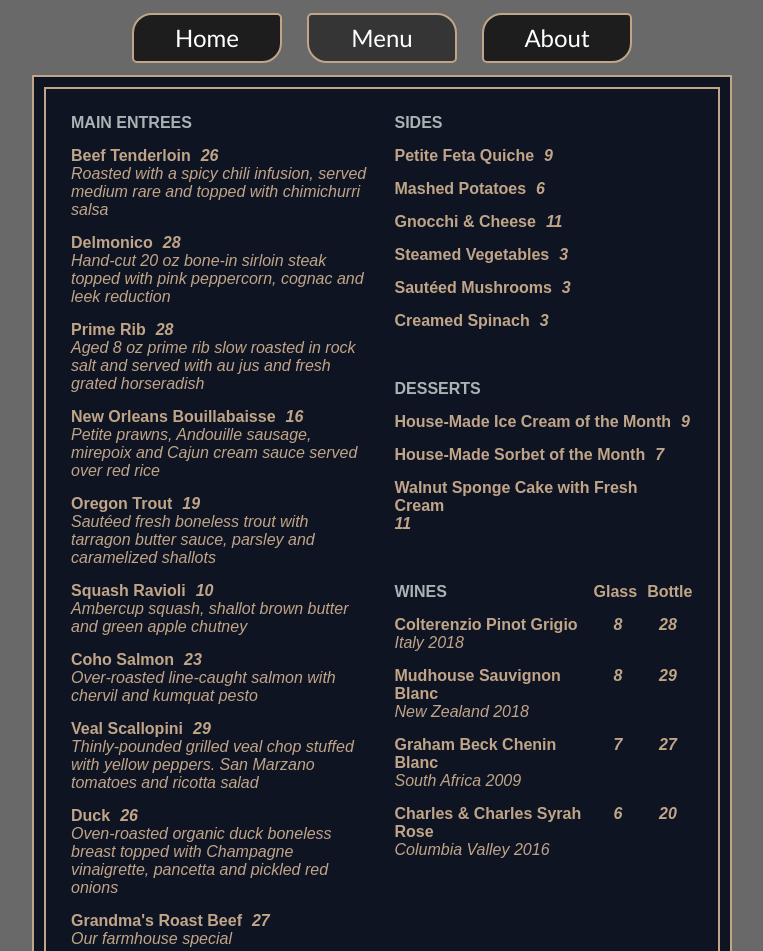
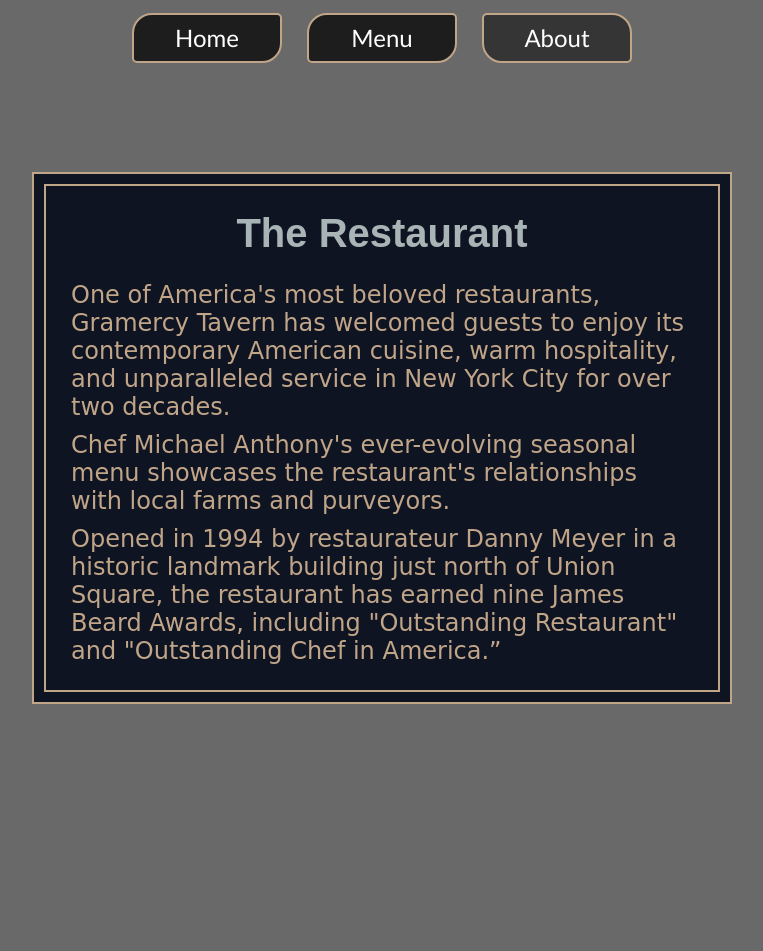
Before and after one commit to xswitch/odin_js_restaurant, a website built with webpack: page src/index.html in a window 1280 px wide. Shown: the top 951 px of the page, without its empty margins (258-1021 px from the left). After the commit the page ends 800 px from the top, so only its background shows below. Built offline with nearby package versions, Linux system fonts and the light colour scheme; files whose address does not match are found by name.

Commit message:
Finished about page with basic layout and information

```diff
--- a/src/index.js
+++ b/src/index.js
@@ -48,5 +48,5 @@
         }
         toggleNavClass()
     }
-    changePage('menu')
+    changePage('about')
 })()
--- a/src/pages/about.js
+++ b/src/pages/about.js
@@ -7,6 +7,41 @@
         mainContainer: new El('div', {
             classes: 'mainContainer aboutContainer',
             parent: '#content'
+        }),
+        aboutContainer: new El('div', {
+            classes: 'about',
+            parent: '.aboutContainer'
+        }),
+        aboutWrapper: new El('div', {
+            classes: 'aboutWrapper',
+            parent: '.about',
+        }),
+    }
+
+    const textElements = {
+        title: new El('h1', {
+            classes: 'aboutTitle',
+            parent: containers.aboutWrapper.element,
+            text: 'The Restaurant'
+        }),
+        textContainer: new El('div', {
+            classes: 'textWrapper',
+            parent: '.aboutWrapper'
+        }),
+        background: new El('p', {
+            classes: 'aboutBackground',
+            parent: '.textWrapper',
+            text: `One of America's most beloved restaurants, Gramercy Tavern has welcomed guests to enjoy its contemporary American cuisine, warm hospitality, and unparalleled service in New York City for over two decades.`
+        }),
+        background2: new El('p', {
+            classes: 'aboutBackground',
+            parent: '.textWrapper',
+            text: `Chef Michael Anthony's ever-evolving seasonal menu showcases the restaurant's relationships with local farms and purveyors.`
+        }),
+        background3: new El('p', {
+            classes: 'aboutBackground',
+            parent: '.textWrapper',
+            text: 'Opened in 1994 by restaurateur Danny Meyer in a historic landmark building just north of Union Square, the restaurant has earned nine James Beard Awards, including "Outstanding Restaurant" and "Outstanding Chef in America.”'
         })
     }
 }
--- a/src/style.css
+++ b/src/style.css
@@ -93,13 +93,10 @@
     padding: 10px;
     width: fit-content;
     font-size: 1.5rem;
-    background-color: rgba(40, 40, 40, 0.8);
+    background-color: rgba(50, 50, 50, 0.6);
     border: 2px solid rgb(192, 165, 137);
     color:rgb(208, 220, 221);
 
-}
-
-.homeButton:hover {
 }
 
 .homeButton:active {
@@ -240,6 +237,42 @@
 /* ABOUT PAGE */
 
 .aboutContainer {
+    display: grid;
+    place-items: center;
+}
+
+.about {
+    width: 700px;
+    background-color: rgb(15, 20, 34);
+    padding: 10px;
+    border: 2px solid rgb(192, 165, 137);
+}
+
+.aboutWrapper {
+    border: 2px solid rgb(192, 165, 137);
+    padding: 25px;
+    display: flex;
+    flex-direction: column;
+    gap: 25px;
+}
+
+.aboutTitle {
+    color: rgb(168, 180, 181);
+    font-family: fantasy;
+    font-size: 2.5rem;
+    align-self: center;
+}
+
+.aboutBackground {
+    color: rgb(192, 165, 137);
+    font-family: cursive;
+    font-size: 1.5rem;
+}
+
+.textWrapper {
+    display: flex;
+    flex-direction: column;
+    gap: 10px;
 }
 
 /* END */
```
